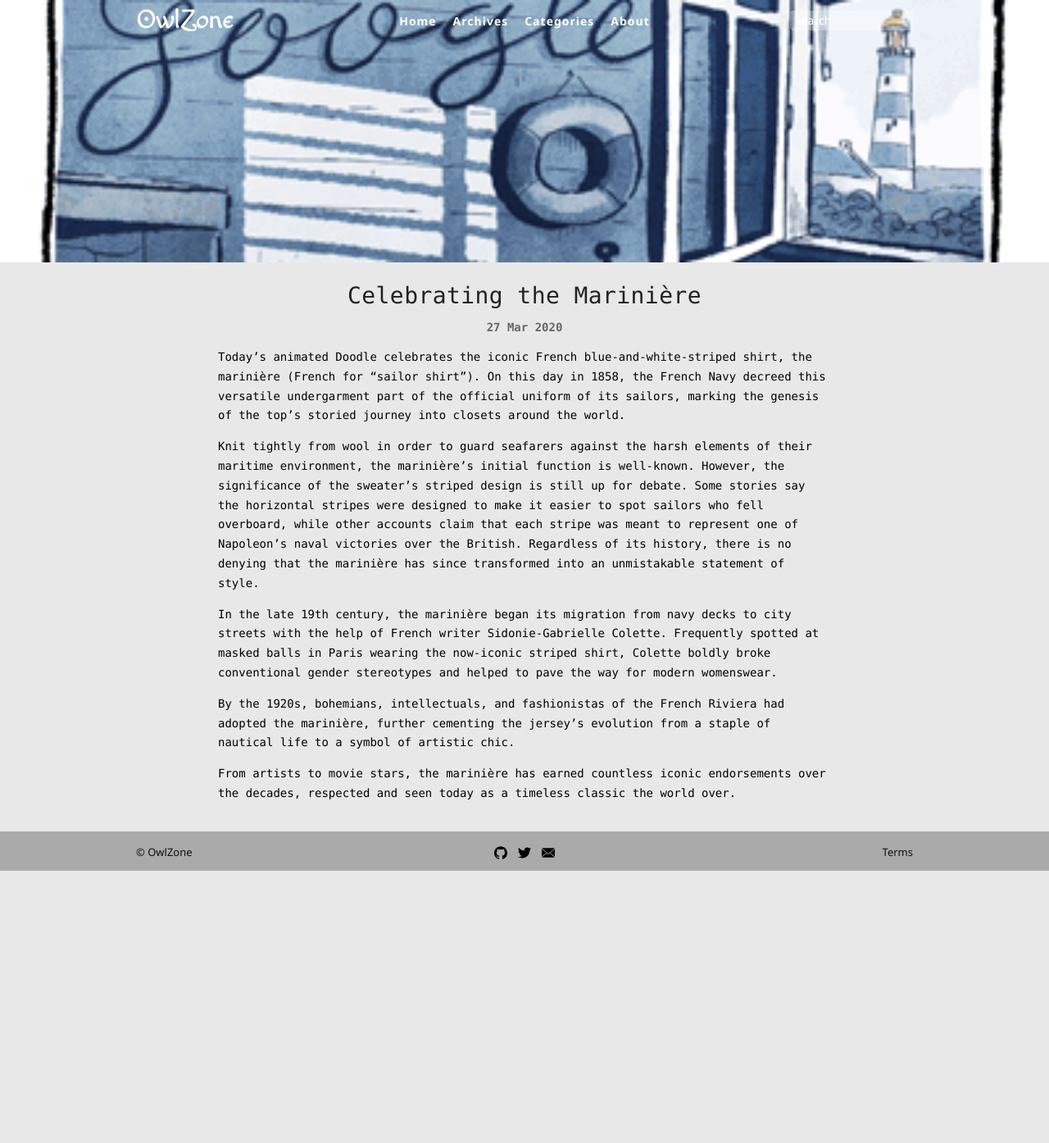
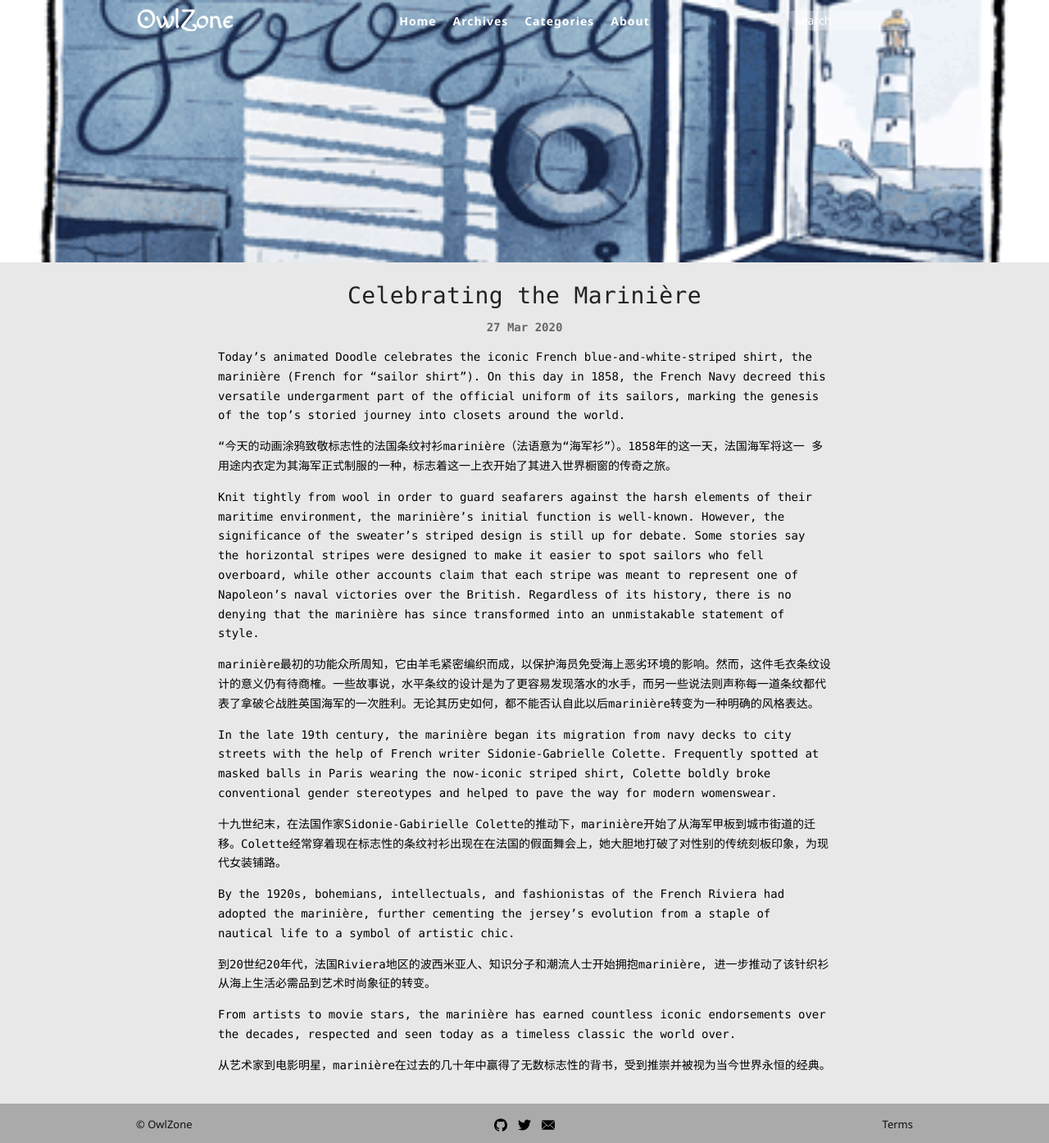
Before and after one commit to mapkts/owlzone, a Jekyll site: the page built from _posts/2020-03-27-celebrating-the-mariniere.md, in a window 1280 px wide and 1394 px high. Shown: the whole window at 82% size. Built offline with Jekyll 4.4.1, drawn with Linux system fonts in a browser that asks for light colours.

Commit message:
Regular updates

```diff
--- a/_posts/2020-03-27-celebrating-the-mariniere.md
+++ b/_posts/2020-03-27-celebrating-the-mariniere.md
@@ -9,10 +9,20 @@ image: images/200327-the-mariniere.gif
 
 Today’s animated Doodle celebrates the iconic French blue-and-white-striped shirt, the marinière (French for “sailor shirt”). On this day in 1858, the French Navy decreed this versatile undergarment part of the official uniform of its sailors, marking the genesis of the top’s storied journey into closets around the world.
 
+"今天的动画涂鸦致敬标志性的法国条纹衬衫marinière（法语意为“海军衫”）。1858年的这一天，法国海军将这一 多用途内衣定为其海军正式制服的一种，标志着这一上衣开始了其进入世界橱窗的传奇之旅。
+
 Knit tightly from wool in order to guard seafarers against the harsh elements of their maritime environment, the marinière’s initial function is well-known. However, the significance of the sweater’s striped design is still up for debate. Some stories say the horizontal stripes were designed to make it easier to spot sailors who fell overboard, while other accounts claim that each stripe was meant to represent one of Napoleon’s naval victories over the British. Regardless of its history, there is no denying that the marinière has since transformed into an unmistakable statement of style.
+
+marinière最初的功能众所周知，它由羊毛紧密编织而成，以保护海员免受海上恶劣环境的影响。然而，这件毛衣条纹设计的意义仍有待商榷。一些故事说，水平条纹的设计是为了更容易发现落水的水手，而另一些说法则声称每一道条纹都代表了拿破仑战胜英国海军的一次胜利。无论其历史如何，都不能否认自此以后marinière转变为一种明确的风格表达。
 
 In the late 19th century, the marinière began its migration from navy decks to city streets with the help of French writer Sidonie-Gabrielle Colette. Frequently spotted at masked balls in Paris wearing the now-iconic striped shirt, Colette boldly broke conventional gender stereotypes and helped to pave the way for modern womenswear.
 
+十九世纪末，在法国作家Sidonie-Gabirielle Colette的推动下，marinière开始了从海军甲板到城市街道的迁移。Colette经常穿着现在标志性的条纹衬衫出现在在法国的假面舞会上，她大胆地打破了对性别的传统刻板印象，为现代女装铺路。
+
 By the 1920s, bohemians, intellectuals, and fashionistas of the French Riviera had adopted the marinière, further cementing the jersey’s evolution from a staple of nautical life to a symbol of artistic chic.
 
+到20世纪20年代，法国Riviera地区的波西米亚人、知识分子和潮流人士开始拥抱marinière, 进一步推动了该针织衫从海上生活必需品到艺术时尚象征的转变。
+
 From artists to movie stars, the marinière has earned countless iconic endorsements over the decades, respected and seen today as a timeless classic the world over.
+
+从艺术家到电影明星，marinière在过去的几十年中赢得了无数标志性的背书，受到推崇并被视为当今世界永恒的经典。
```
Also changed, not shown: _posts/2020-05-11-celebrating-tomris-uyar.md (+1 -1 lines).
